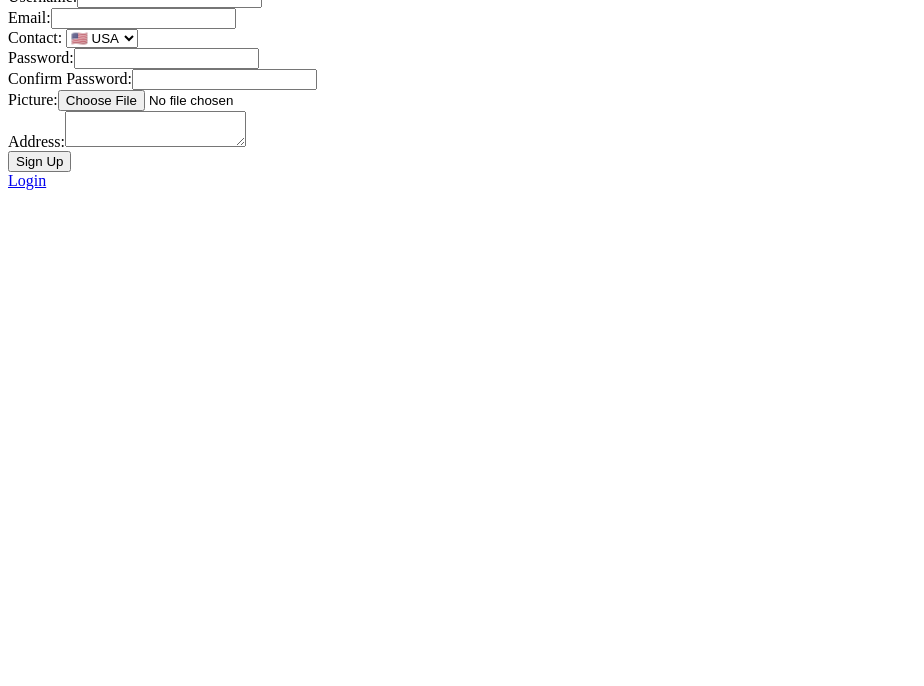
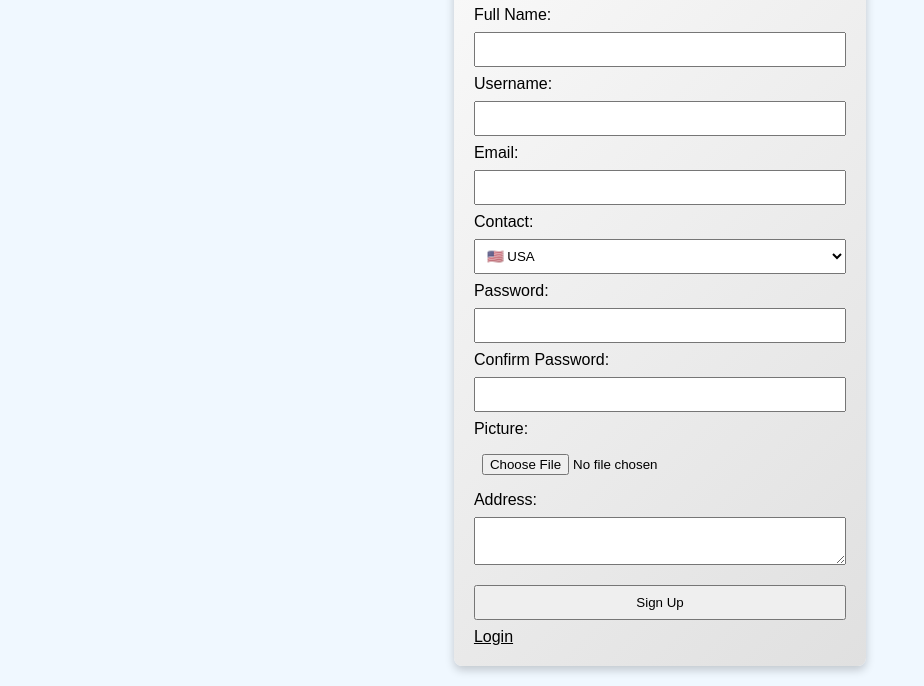
Before and after one commit to asimgelal-citytech/codex-demo, a website: page views/signup.html in a window 1280 px wide. Shown: the part 114-800 px from the top of the page, without its empty margins (0-924 px from the left). Drawn offline with nearby package versions, Linux system fonts and the light colour scheme.

Commit message:
Use React for forms and update contact

```diff
--- a/views/login.html
+++ b/views/login.html
@@ -1,13 +1,61 @@
 <!DOCTYPE html>
 <html>
-<head><title>Login</title></head>
+<head>
+  <title>Login</title>
+  <meta name="viewport" content="width=device-width, initial-scale=1" />
+  <style>
+    body {
+      margin: 0;
+      font-family: Arial, sans-serif;
+      background-color: #f0f8ff;
+      color: #000;
+      display: flex;
+      justify-content: center;
+      align-items: center;
+      height: 100vh;
+    }
+    .form-container {
+      background: linear-gradient(135deg, #fafafa, #e0e0e0);
+      padding: 20px;
+      border-radius: 8px;
+      box-shadow: 0 4px 10px rgba(0,0,0,0.2);
+      max-width: 400px;
+      width: 100%;
+    }
+    input, select, textarea, button {
+      width: 100%;
+      margin: 8px 0;
+      padding: 8px;
+      box-sizing: border-box;
+    }
+    a {
+      color: #000;
+    }
+  </style>
+</head>
 <body>
-  <h1>Login</h1>
-  <form action="/login" method="post">
-    <label>Username:<input type="text" name="username" required></label><br>
-    <label>Password:<input type="password" name="password" required></label><br>
-    <button type="submit">Login</button>
-  </form>
-  <a href="/signup">Sign Up</a>
+  <div id="root"></div>
+
+  <script src="https://unpkg.com/react@17/umd/react.development.js" crossorigin></script>
+  <script src="https://unpkg.com/react-dom@17/umd/react-dom.development.js" crossorigin></script>
+  <script src="https://unpkg.com/babel-standalone@6/babel.min.js"></script>
+
+  <script type="text/babel">
+    function LoginForm() {
+      return (
+        <div className="form-container">
+          <h1>Login</h1>
+          <form action="/login" method="post">
+            <label>Username:<input type="text" name="username" required /></label><br />
+            <label>Password:<input type="password" name="password" required /></label><br />
+            <button type="submit">Login</button>
+          </form>
+          <a href="/signup">Sign Up</a>
+        </div>
+      );
+    }
+
+    ReactDOM.render(<LoginForm />, document.getElementById('root'));
+  </script>
 </body>
 </html>
--- a/views/signup.html
+++ b/views/signup.html
@@ -2,26 +2,73 @@
 <html>
 <head>
   <title>Sign Up</title>
+  <meta name="viewport" content="width=device-width, initial-scale=1" />
+  <style>
+    body {
+      margin: 0;
+      font-family: Arial, sans-serif;
+      background-color: #f0f8ff;
+      color: #000;
+      display: flex;
+      justify-content: center;
+      align-items: center;
+      height: 100vh;
+    }
+    .form-container {
+      background: linear-gradient(135deg, #fafafa, #e0e0e0);
+      padding: 20px;
+      border-radius: 8px;
+      box-shadow: 0 4px 10px rgba(0,0,0,0.2);
+      max-width: 400px;
+      width: 100%;
+    }
+    input, select, textarea, button {
+      width: 100%;
+      margin: 8px 0;
+      padding: 8px;
+      box-sizing: border-box;
+    }
+    a {
+      color: #000;
+    }
+  </style>
 </head>
 <body>
+  <div id="root"></div>
+
+  <script src="https://unpkg.com/react@17/umd/react.development.js" crossorigin></script>
+  <script src="https://unpkg.com/react-dom@17/umd/react-dom.development.js" crossorigin></script>
+  <script src="https://unpkg.com/babel-standalone@6/babel.min.js"></script>
+
+  <script type="text/babel">
+    function SignUpForm() {
+      return (
+        <div className="form-container">
           <h1>Sign Up</h1>
-  <form action="/signup" method="post" enctype="multipart/form-data">
-    <label>Full Name:<input type="text" name="name" required></label><br>
-    <label>Username:<input type="text" name="username" required></label><br>
-    <label>Email:<input type="email" name="email" required></label><br>
+          <form action="/signup" method="post" encType="multipart/form-data">
+            <label>Full Name:<input type="text" name="name" required /></label><br />
+            <label>Username:<input type="text" name="username" required /></label><br />
+            <label>Email:<input type="email" name="email" required /></label><br />
             <label>Contact:
               <select name="contact">
                 <option value="+1 USA">🇺🇸 USA</option>
                 <option value="+91 India">🇮🇳 India</option>
                 <option value="+44 UK">🇬🇧 UK</option>
+                <option value="+977 Nepal">🇳🇵 Nepal</option>
               </select>
-    </label><br>
-    <label>Password:<input type="password" name="password" required></label><br>
-    <label>Confirm Password:<input type="password" name="confirmPassword" required></label><br>
-    <label>Picture:<input type="file" name="picture" accept="image/*"></label><br>
-    <label>Address:<textarea name="address"></textarea></label><br>
+            </label><br />
+            <label>Password:<input type="password" name="password" required /></label><br />
+            <label>Confirm Password:<input type="password" name="confirmPassword" required /></label><br />
+            <label>Picture:<input type="file" name="picture" accept="image/*" /></label><br />
+            <label>Address:<textarea name="address"></textarea></label><br />
             <button type="submit">Sign Up</button>
           </form>
           <a href="/login">Login</a>
+        </div>
+      );
+    }
+
+    ReactDOM.render(<SignUpForm />, document.getElementById('root'));
+  </script>
 </body>
 </html>
```
Lines whose indentation alone changed are shown as unchanged.
